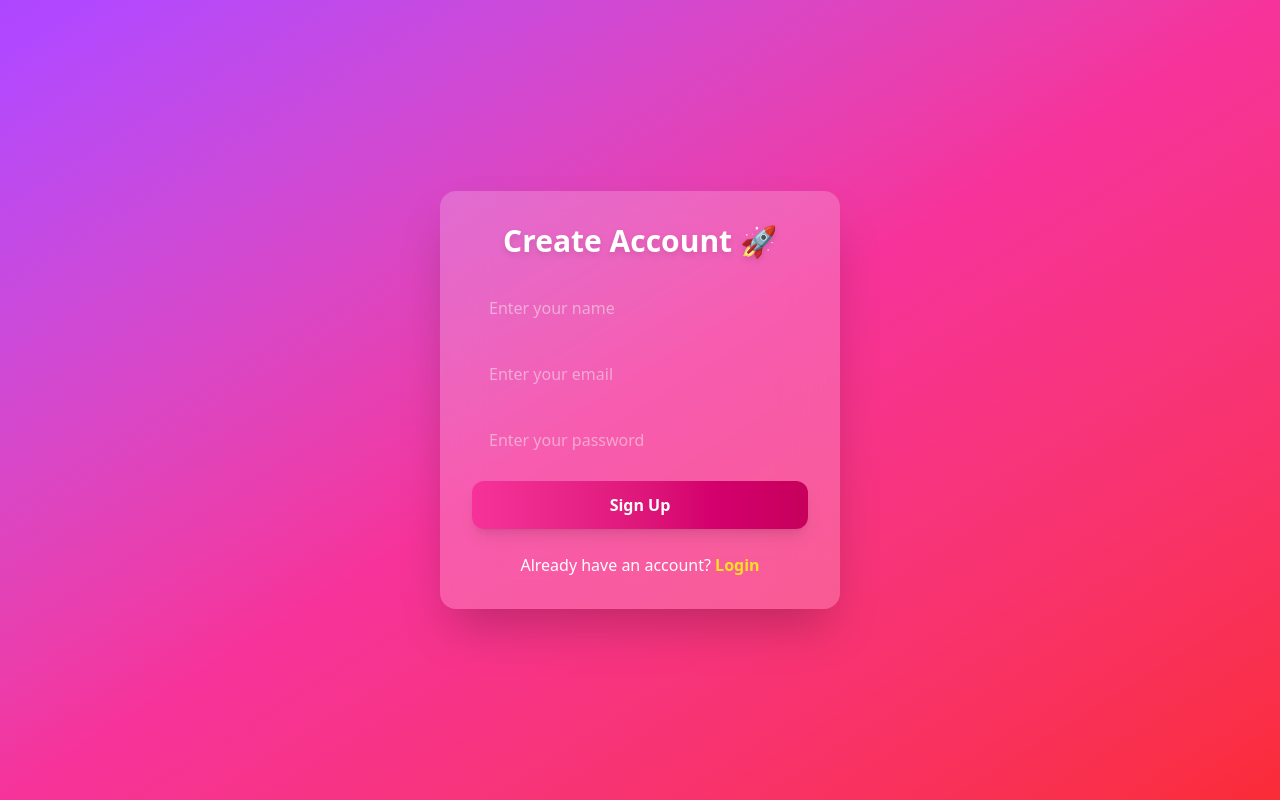
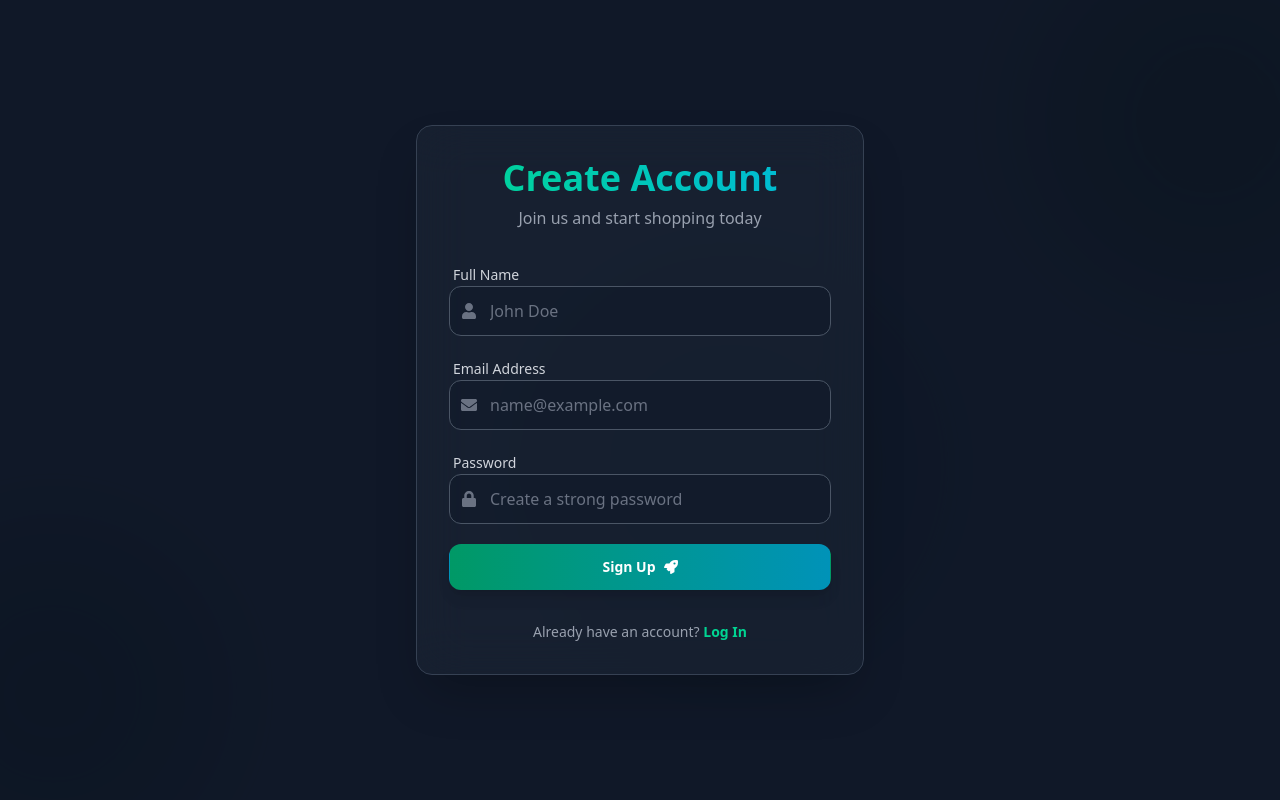
Before and after one commit to SatyamSoni19/Ecomzy_Shop-Full-Stack-, a React (Vite) app in the folder prac1/: page /signup in a window 1280 px wide. Built offline with nearby package versions, Linux system fonts and the light colour scheme; no server answers.

Commit message:
Login & Signup Page UI changed

```diff
--- a/prac1/src/index.css
+++ b/prac1/src/index.css
@@ -48,3 +48,20 @@
     background: linear-gradient(90deg, #3b82f6, #60a5fa);
     transition: width 0.3s ease-in-out;
 }
+
+/* Blob Animation for Auth Pages */
+@keyframes blob {
+  0% { transform: translate(0px, 0px) scale(1); }
+  33% { transform: translate(30px, -50px) scale(1.1); }
+  66% { transform: translate(-20px, 20px) scale(0.9); }
+  100% { transform: translate(0px, 0px) scale(1); }
+}
+.animate-blob {
+  animation: blob 7s infinite;
+}
+.animation-delay-2000 {
+  animation-delay: 2s;
+}
+.animation-delay-4000 {
+  animation-delay: 4s;
+}
--- a/prac1/src/pages/Login.jsx
+++ b/prac1/src/pages/Login.jsx
@@ -2,17 +2,18 @@ import React, { useState, useContext } from "react";
 import { useNavigate, NavLink } from "react-router-dom";
 import { toast } from "react-toastify";
 import { AppContext } from "../context/AppContext";
+import { FaEnvelope, FaLock, FaArrowRight } from "react-icons/fa";
 
 const Login = ({ setIsAuthenticated }) => {
   const navigate = useNavigate();
   const { setUser } = useContext(AppContext);
   const [formData, setFormData] = useState({ email: "", password: "" });
+  const [loading, setLoading] = useState(false);
 
   const changeHandler = (e) => {
     setFormData({ ...formData, [e.target.name]: e.target.value });
   };
 
-  // ✅ Make this async
   const submitHandler = async (e) => {
     e.preventDefault();
 
@@ -20,6 +21,8 @@ const Login = ({ setIsAuthenticated }) => {
       toast.error("Please fill all fields!");
       return;
     }
+
+    setLoading(true);
 
     try {
       const response = await fetch("http://localhost:4000/api/v1/login", {
@@ -33,17 +36,12 @@ const Login = ({ setIsAuthenticated }) => {
       const data = await response.json();
 
       if (data.success) {
-        toast.success("Login Successful 🎉");
-
-        // Token save in localStorage
+        toast.success("Welcome back! 🚀");
         localStorage.setItem("token", data.token);
-
-        // Save user data to context and localStorage
         if (data.user) {
           setUser(data.user);
           localStorage.setItem("user", JSON.stringify(data.user));
         }
-
         setIsAuthenticated(true);
         navigate("/");
       } else {
@@ -51,49 +49,87 @@ const Login = ({ setIsAuthenticated }) => {
       }
     } catch (err) {
       toast.error("Invalid email or password!");
+    } finally {
+      setLoading(false);
     }
   };
 
-  // ✅ Return should be inside the component
   return (
-    <div className="flex items-center justify-center min-h-screen bg-gradient-to-br from-green-400 via-blue-500 to-purple-600">
-      <div className="bg-white/20 backdrop-blur-xl rounded-2xl shadow-2xl w-[90%] sm:w-[400px] p-8 animate-fadeIn">
-        <h1 className="text-3xl font-bold text-center text-white mb-6 drop-shadow-md">
-          Welcome Back 👋
+    <div className="min-h-screen flex items-center justify-center bg-gray-900 relative overflow-hidden">
+      {/* Animated Background Elements */}
+      <div className="absolute top-[-10%] left-[-10%] w-96 h-96 bg-purple-600/30 rounded-full mix-blend-multiply filter blur-3xl opacity-70 animate-blob"></div>
+      <div className="absolute top-[-10%] right-[-10%] w-96 h-96 bg-blue-600/30 rounded-full mix-blend-multiply filter blur-3xl opacity-70 animate-blob animation-delay-2000"></div>
+      <div className="absolute bottom-[-20%] left-[20%] w-96 h-96 bg-pink-600/30 rounded-full mix-blend-multiply filter blur-3xl opacity-70 animate-blob animation-delay-4000"></div>
+
+      <div className="relative z-10 w-full max-w-md p-8 bg-gray-800/50 backdrop-blur-xl rounded-2xl border border-gray-700 shadow-2xl transform transition-all hover:scale-[1.01]">
+        <div className="mb-8 text-center">
+          <h1 className="text-4xl font-extrabold text-transparent bg-clip-text bg-gradient-to-r from-blue-400 to-purple-500 mb-2">
+            Welcome Back
           </h1>
-        <form className="flex flex-col gap-4" onSubmit={submitHandler}>
+          <p className="text-gray-400">Sign in to continue your journey</p>
+        </div>
+
+        <form className="space-y-6" onSubmit={submitHandler}>
+          <div className="space-y-2">
+            <label className="text-sm font-medium text-gray-300 ml-1">Email Address</label>
+            <div className="relative group">
+              <div className="absolute inset-y-0 left-0 pl-3 flex items-center pointer-events-none">
+                <FaEnvelope className="text-gray-500 group-focus-within:text-blue-400 transition-colors" />
+              </div>
               <input
                 type="email"
                 name="email"
-            placeholder="Enter your email"
+                placeholder="name@example.com"
                 value={formData.email}
                 onChange={changeHandler}
-            className="px-4 py-3 rounded-xl border border-transparent focus:outline-none focus:ring-2 focus:ring-green-400"
+                className="w-full pl-10 pr-4 py-3 bg-gray-900/50 border border-gray-600 rounded-xl text-gray-100 placeholder-gray-500 focus:outline-none focus:border-blue-500 focus:ring-2 focus:ring-blue-500/20 transition-all duration-200"
               />
+            </div>
+          </div>
+
+          <div className="space-y-2">
+            <label className="text-sm font-medium text-gray-300 ml-1">Password</label>
+            <div className="relative group">
+              <div className="absolute inset-y-0 left-0 pl-3 flex items-center pointer-events-none">
+                <FaLock className="text-gray-500 group-focus-within:text-purple-400 transition-colors" />
+              </div>
               <input
                 type="password"
                 name="password"
-            placeholder="Enter your password"
+                placeholder="••••••••"
                 value={formData.password}
                 onChange={changeHandler}
-            className="px-4 py-3 rounded-xl border border-transparent focus:outline-none focus:ring-2 focus:ring-green-400"
+                className="w-full pl-10 pr-4 py-3 bg-gray-900/50 border border-gray-600 rounded-xl text-gray-100 placeholder-gray-500 focus:outline-none focus:border-purple-500 focus:ring-2 focus:ring-purple-500/20 transition-all duration-200"
               />
+            </div>
+          </div>
+
           <button
             type="submit"
-            className="bg-gradient-to-r from-green-500 to-green-700 text-white font-semibold py-3 rounded-xl hover:scale-105 transition-transform duration-200 shadow-lg"
+            disabled={loading}
+            className="w-full group relative flex justify-center items-center py-3 px-4 border border-transparent text-sm font-bold rounded-xl text-white bg-gradient-to-r from-blue-600 to-purple-600 hover:from-blue-500 hover:to-purple-500 focus:outline-none focus:ring-2 focus:ring-offset-2 focus:ring-blue-500 transition-all duration-200 transform hover:-translate-y-0.5 shadow-lg hover:shadow-blue-500/30"
           >
-            Login
+            {loading ? (
+              <div className="w-5 h-5 border-2 border-white border-t-transparent rounded-full animate-spin"></div>
+            ) : (
+              <>
+                Sign In <FaArrowRight className="ml-2 group-hover:translate-x-1 transition-transform" />
+              </>
+            )}
           </button>
         </form>
-        <p className="text-center text-white mt-6">
+
+        <div className="mt-8 text-center">
+          <p className="text-gray-400 text-sm">
             Don't have an account?{" "}
             <NavLink
               to="/signup"
-            className="text-yellow-300 font-bold hover:underline"
+              className="font-bold text-blue-400 hover:text-blue-300 transition-colors"
             >
-            Sign Up
+              Create Account
             </NavLink>
           </p>
+        </div>
       </div>
     </div>
   );
--- a/prac1/src/pages/Signup.jsx
+++ b/prac1/src/pages/Signup.jsx
@@ -1,16 +1,17 @@
 import React, { useState } from "react";
 import { useNavigate, NavLink } from "react-router-dom";
 import { toast } from "react-toastify";
+import { FaUser, FaEnvelope, FaLock, FaRocket } from "react-icons/fa";
 
 const Signup = () => {
   const navigate = useNavigate();
   const [formData, setFormData] = useState({ name: "", email: "", password: "" });
+  const [loading, setLoading] = useState(false);
 
   const changeHandler = (e) => {
     setFormData({ ...formData, [e.target.name]: e.target.value });
   };
 
-  // ✅ Make submitHandler async
   const submitHandler = async (e) => {
     e.preventDefault();
 
@@ -18,6 +19,8 @@ const Signup = () => {
       toast.error("Please fill all fields!");
       return;
     }
+
+    setLoading(true);
 
     try {
       const response = await fetch("http://localhost:4000/api/v1/signup", {
@@ -31,7 +34,7 @@ const Signup = () => {
       const data = await response.json();
 
       if (data.success) {
-        toast.success("Signup Successful 🎉");
+        toast.success("Account created successfully! 🎉");
         navigate("/login");
       } else {
         toast.error(data.message || "Signup failed!");
@@ -39,56 +42,104 @@ const Signup = () => {
     } catch (err) {
       toast.error("Something went wrong!");
       console.error(err);
+    } finally {
+      setLoading(false);
     }
   };
 
   return (
-    <div className="flex items-center justify-center min-h-screen bg-gradient-to-br from-purple-500 via-pink-500 to-red-500">
-      <div className="bg-white/20 backdrop-blur-xl rounded-2xl shadow-2xl w-[90%] sm:w-[400px] p-8 animate-fadeIn">
-        <h1 className="text-3xl font-bold text-center text-white mb-6 drop-shadow-md">
-          Create Account 🚀
+    <div className="min-h-screen flex items-center justify-center bg-gray-900 relative overflow-hidden">
+      {/* Animated Background Elements - Different colors for Signup */}
+      <div className="absolute top-[-10%] right-[-10%] w-96 h-96 bg-emerald-600/30 rounded-full mix-blend-multiply filter blur-3xl opacity-70 animate-blob"></div>
+      <div className="absolute bottom-[-10%] left-[-10%] w-96 h-96 bg-teal-600/30 rounded-full mix-blend-multiply filter blur-3xl opacity-70 animate-blob animation-delay-2000"></div>
+      <div className="absolute top-[40%] left-[40%] w-96 h-96 bg-cyan-600/30 rounded-full mix-blend-multiply filter blur-3xl opacity-70 animate-blob animation-delay-4000"></div>
+
+      <div className="relative z-10 w-full max-w-md p-8 bg-gray-800/50 backdrop-blur-xl rounded-2xl border border-gray-700 shadow-2xl transform transition-all hover:scale-[1.01]">
+        <div className="mb-8 text-center">
+          <h1 className="text-4xl font-extrabold text-transparent bg-clip-text bg-gradient-to-r from-emerald-400 to-cyan-500 mb-2">
+            Create Account
           </h1>
-        <form className="flex flex-col gap-4" onSubmit={submitHandler}>
+          <p className="text-gray-400">Join us and start shopping today</p>
+        </div>
+
+        <form className="space-y-5" onSubmit={submitHandler}>
+          <div className="space-y-2">
+            <label className="text-sm font-medium text-gray-300 ml-1">Full Name</label>
+            <div className="relative group">
+              <div className="absolute inset-y-0 left-0 pl-3 flex items-center pointer-events-none">
+                <FaUser className="text-gray-500 group-focus-within:text-emerald-400 transition-colors" />
+              </div>
               <input
                 type="text"
                 name="name"
-            placeholder="Enter your name"
+                placeholder="John Doe"
                 value={formData.name}
                 onChange={changeHandler}
-            className="px-4 py-3 rounded-xl border border-transparent focus:outline-none focus:ring-2 focus:ring-pink-400"
+                className="w-full pl-10 pr-4 py-3 bg-gray-900/50 border border-gray-600 rounded-xl text-gray-100 placeholder-gray-500 focus:outline-none focus:border-emerald-500 focus:ring-2 focus:ring-emerald-500/20 transition-all duration-200"
               />
+            </div>
+          </div>
+
+          <div className="space-y-2">
+            <label className="text-sm font-medium text-gray-300 ml-1">Email Address</label>
+            <div className="relative group">
+              <div className="absolute inset-y-0 left-0 pl-3 flex items-center pointer-events-none">
+                <FaEnvelope className="text-gray-500 group-focus-within:text-teal-400 transition-colors" />
+              </div>
               <input
                 type="email"
                 name="email"
-            placeholder="Enter your email"
+                placeholder="name@example.com"
                 value={formData.email}
                 onChange={changeHandler}
-            className="px-4 py-3 rounded-xl border border-transparent focus:outline-none focus:ring-2 focus:ring-pink-400"
+                className="w-full pl-10 pr-4 py-3 bg-gray-900/50 border border-gray-600 rounded-xl text-gray-100 placeholder-gray-500 focus:outline-none focus:border-teal-500 focus:ring-2 focus:ring-teal-500/20 transition-all duration-200"
               />
+            </div>
+          </div>
+
+          <div className="space-y-2">
+            <label className="text-sm font-medium text-gray-300 ml-1">Password</label>
+            <div className="relative group">
+              <div className="absolute inset-y-0 left-0 pl-3 flex items-center pointer-events-none">
+                <FaLock className="text-gray-500 group-focus-within:text-cyan-400 transition-colors" />
+              </div>
               <input
                 type="password"
                 name="password"
-            placeholder="Enter your password"
+                placeholder="Create a strong password"
                 value={formData.password}
                 onChange={changeHandler}
-            className="px-4 py-3 rounded-xl border border-transparent focus:outline-none focus:ring-2 focus:ring-pink-400"
+                className="w-full pl-10 pr-4 py-3 bg-gray-900/50 border border-gray-600 rounded-xl text-gray-100 placeholder-gray-500 focus:outline-none focus:border-cyan-500 focus:ring-2 focus:ring-cyan-500/20 transition-all duration-200"
               />
+            </div>
+          </div>
+
           <button
             type="submit"
-            className="bg-gradient-to-r from-pink-500 to-pink-700 text-white font-semibold py-3 rounded-xl hover:scale-105 transition-transform duration-200 shadow-lg"
+            disabled={loading}
+            className="w-full group relative flex justify-center items-center py-3 px-4 border border-transparent text-sm font-bold rounded-xl text-white bg-gradient-to-r from-emerald-600 to-cyan-600 hover:from-emerald-500 hover:to-cyan-500 focus:outline-none focus:ring-2 focus:ring-offset-2 focus:ring-emerald-500 transition-all duration-200 transform hover:-translate-y-0.5 shadow-lg hover:shadow-emerald-500/30"
           >
-            Sign Up
+            {loading ? (
+              <div className="w-5 h-5 border-2 border-white border-t-transparent rounded-full animate-spin"></div>
+            ) : (
+              <>
+                Sign Up <FaRocket className="ml-2 group-hover:translate-x-1 transition-transform" />
+              </>
+            )}
           </button>
         </form>
-        <p className="text-center text-white mt-6">
+
+        <div className="mt-8 text-center">
+          <p className="text-gray-400 text-sm">
             Already have an account?{" "}
             <NavLink
               to="/login"
-            className="text-yellow-300 font-bold hover:underline"
+              className="font-bold text-emerald-400 hover:text-emerald-300 transition-colors"
             >
-            Login
+              Log In
             </NavLink>
           </p>
+        </div>
       </div>
     </div>
   );
```
Lines whose indentation alone changed are shown as unchanged.
